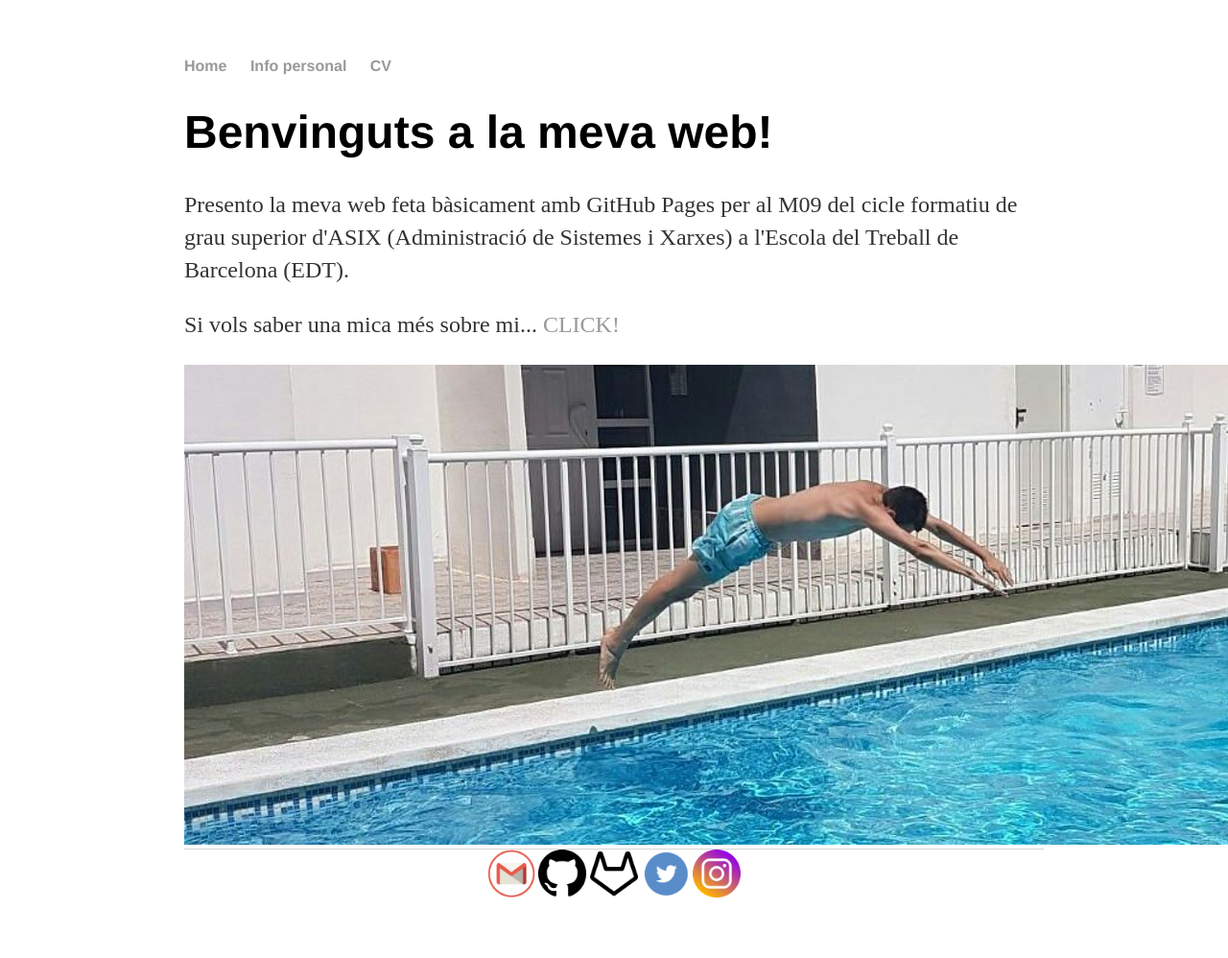
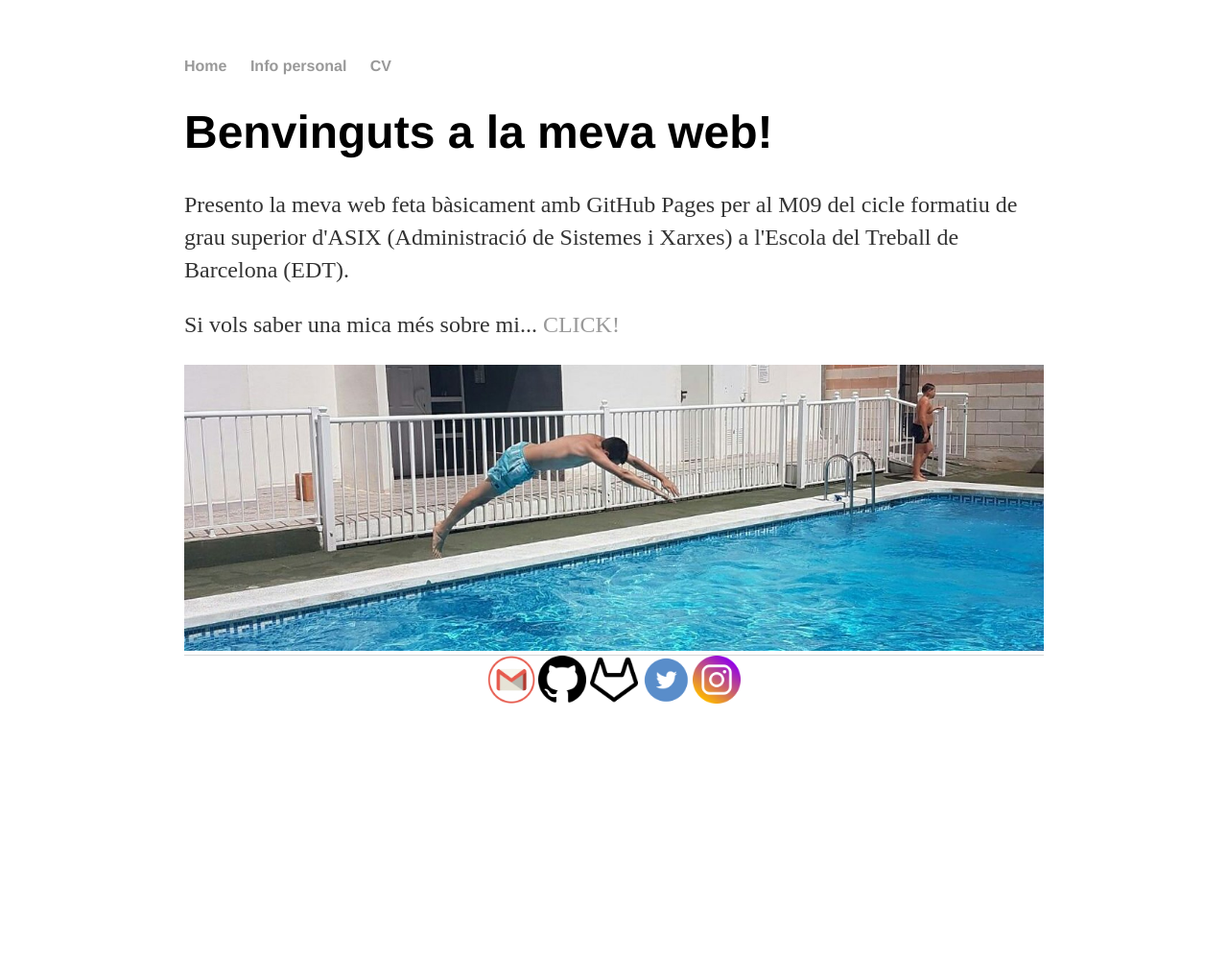
Before and after one commit to isx48102233/isx48102233.github.io, a Jekyll site: the page built from index.html, in a window 1280 px wide. Shown: the whole page at 96% size. Built offline with Jekyll 4.4.1, drawn with Linux system fonts in a browser that asks for light colours; after the commit the page ends 900 px from its top, so only the background shows below that.

Commit message:
Update index.html
width img

```diff
--- a/index.html
+++ b/index.html
@@ -6,5 +6,5 @@ title: Adrian Davila web site
 	<h1>Benvinguts a la meva web!</h1>
 	<p>Presento la meva web feta bàsicament amb GitHub Pages per al M09 del cicle formatiu de grau superior d'ASIX (Administració de Sistemes i Xarxes) a l'Escola del Treball de Barcelona (EDT).</p>
 	<p>Si vols saber una mica més sobre mi... <a href="/about">CLICK!</a></p>
-	<img src=/images/portada.jpg>
+	<img src=/images/portada.jpg width=100%>
 </div><!-- /.blurb -->
```
